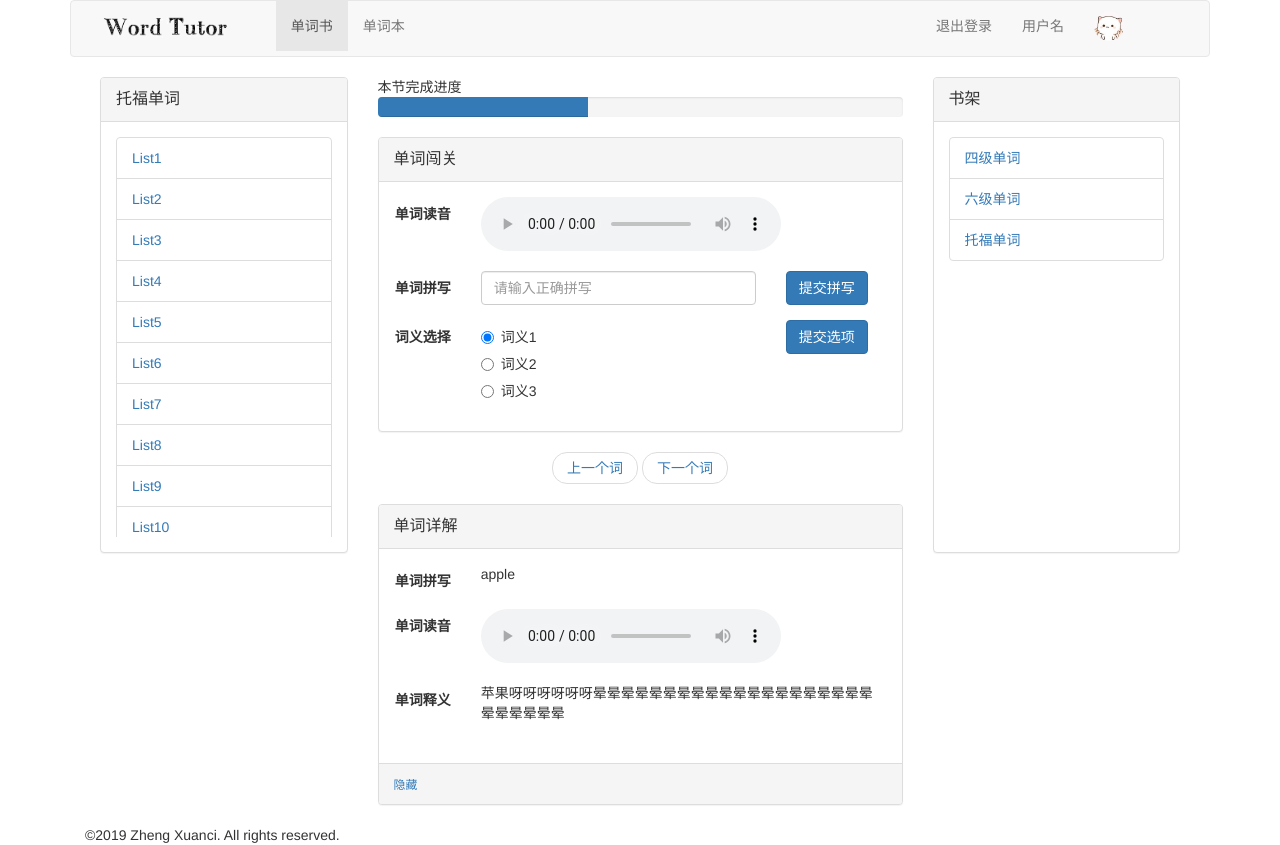
After one commit to CoSineZxc/WordTutor, a Django app: template WordTutor/templates/vocabubook.html in a window 1280 px wide. The commit adds this page. Run offline with Django 3.2, Linux system fonts and the light colour scheme; the template is opened without the code that fills it, so the values that code supplies are empty.

Commit message:
vocabularybook.html

```diff
--- a/WordTutor/static/css/main.css
+++ b/WordTutor/static/css/main.css
@@ -2,3 +2,4 @@ img{ border:none;}
 .navbar-brand img{height:150%;margin-top: -5px}
 /*.img-userlogo{width:40px; margin-top: -15px; }*/
 .img-userlogo{width: 30%;height: 30%;margin-top: -5px;}
+.form-inline input{width:100%}
--- /dev/null
+++ b/WordTutor/templates/vocabubook.html
@@ -0,0 +1,198 @@
+<!DOCTYPE html>
+<html lang="en">
+<head>
+    <meta charset="UTF-8">
+    <meta name="viewport" content="width=device-width, initial-scale=1.0">
+    <title>vocabulary book</title>
+    <link rel="stylesheet" href="../static/plugin/bootstrap.css"/>
+    <link rel="stylesheet" href="../static/css/main.css"/>
+    <script src="../static/plugin/bootstrap.min.js"></script>
+</head>
+<body>
+<div class="container">
+    <!--导航栏-->
+    <div class="navbar navbar-default">
+        <div class="col-md-2">
+            <div class="navbar-header">
+                <a href="#" class="navbar-brand"><img src="../static/images/logo_tran.jpg"/></a>
+            </div>
+        </div>
+        <div class="col-md-6">
+            <ul class="nav navbar-nav navbar-left">
+                <li class="active"><a href="#">单词书</a></li>
+                <li><a href="#">单词本</a></li>
+            </ul>
+        </div>
+        <div class="col-md-4">
+            <ul class="nav navbar-nav navbar-right">
+                <li><a href="login">退出登录</a></li>
+                <li><a href="#">用户名</a></li>
+                <li><a href="#"><img src="../static/images/user_default.jpg" class="img-circle img-userlogo"/></a></li>
+            </ul>
+        </div>
+    </div>
+    <!--内容部分-->
+    <div class="col-md-12">
+        <div class="col-md-3">
+            <div class="panel panel-default">
+                <div class="panel-heading">
+                    <div class="panel-title">
+                        托福单词
+                    </div>
+                </div>
+                <div class="panel-body">
+                    <div style=" overflow-y:auto; overflow-x:auto;  height:400px;">
+                        <ul class="list-group">
+                            <li class="list-group-item"><a href="#">List1</a></li>
+                            <li class="list-group-item"><a href="#">List2</a></li>
+                            <li class="list-group-item"><a href="#">List3</a></li>
+                            <li class="list-group-item"><a href="#">List4</a></li>
+                            <li class="list-group-item"><a href="#">List5</a></li>
+                            <li class="list-group-item"><a href="#">List6</a></li>
+                            <li class="list-group-item"><a href="#">List7</a></li>
+                            <li class="list-group-item"><a href="#">List8</a></li>
+                            <li class="list-group-item"><a href="#">List9</a></li>
+                            <li class="list-group-item"><a href="#">List10</a></li>
+                            <li class="list-group-item"><a href="#">List11</a></li>
+                            <li class="list-group-item"><a href="#">List12</a></li>
+                            <li class="list-group-item"><a href="#">List13</a></li>
+                            <li class="list-group-item"><a href="#">List14</a></li>
+                            <li class="list-group-item"><a href="#">List15</a></li>
+                        </ul>
+                    </div>
+                </div>
+            </div>
+        </div>
+        <div class="col-md-6">
+            <div class="text-justify">本节完成进度</div>
+            <div class="progress">
+                <div class="progress-bar" role="progressbar" aria-valuenow="60"
+                     aria-valuemin="0" aria-valuemax="100" style="width: 40%;">
+                    <span class="sr-only">40% 完成</span>
+                </div>
+            </div>
+            <div class="panel panel-default">
+                <div class="panel-heading">
+                    <div class="panel-title">
+                        单词闯关
+                    </div>
+                </div>
+                <div class="panel-body">
+                    <form class="form-horizontal" role="form">
+                        <div class="form-group">
+                            <label class="col-md-2 control-label">单词读音</label>
+                            <div class="col-md-10">
+                                <audio controls>
+                                    <source src="http://dict.youdao.com/dictvoice?audio=apple" type="audio/mpeg">
+                                    <source src="http://dict.youdao.com/dictvoice?audio=apple" type="audio/ogg">
+                                    <embed height="50" width="100" src="http://dict.youdao.com/dictvoice?audio=apple">
+                                </audio>
+                            </div>
+                        </div>
+                        <div class="form-group">
+                            <label class="col-md-2 control-label">单词拼写</label>
+                            <div class="col-md-7">
+                                <input type="text" class="form-control" placeholder="请输入正确拼写"/>
+                            </div>
+                            <div class="col-md-3">
+                                <input type="button" class="btn btn-primary" value="提交拼写"/>
+                            </div>
+                        </div>
+                        <div class="form-group">
+                            <label class="col-md-2 control-label">词义选择</label>
+                            <div class="col-md-7">
+                                <div class="radio">
+                                    <label>
+                                        <input type="radio" name="optionsRadios" id="optionsRadios1" value="option1"
+                                               checked> 词义1
+                                    </label>
+                                </div>
+                                <div class="radio">
+                                    <label>
+                                        <input type="radio" name="optionsRadios" id="optionsRadios2" value="option2">
+                                        词义2
+                                    </label>
+                                </div>
+                                <div class="radio">
+                                    <label>
+                                        <input type="radio" name="optionsRadios" id="optionsRadios2" value="option2">
+                                        词义3
+                                    </label>
+                                </div>
+                            </div>
+                            <div class="col-md-3">
+                                <input type="button" class="btn btn-primary" value="提交选项"/>
+                            </div>
+                        </div>
+                    </form>
+
+                </div>
+            </div>
+            <ul class="pager">
+                <li><a href="#">上一个词</a></li>
+                <li><a href="#">下一个词</a></li>
+            </ul>
+            <div class="panel panel-default">
+                <div class="panel-heading">
+                    <div class="panel-title">
+                        单词详解
+                    </div>
+                </div>
+                <div class="panel-body">
+                    <form class="form-horizontal" role="form">
+                        <div class="form-group">
+                            <label class="col-md-2 control-label">单词拼写</label>
+                            <div class="col-md-10">
+                                <p>apple</p>
+                            </div>
+                        </div>
+                        <div class="form-group">
+                            <label class="col-md-2 control-label">单词读音</label>
+                            <div class="col-md-10">
+                                <audio controls>
+                                    <source src="http://dict.youdao.com/dictvoice?audio=apple" type="audio/mpeg">
+                                    <source src="http://dict.youdao.com/dictvoice?audio=apple" type="audio/ogg">
+                                    <embed height="50" width="100" src="http://dict.youdao.com/dictvoice?audio=apple">
+                                </audio>
+                            </div>
+                        </div>
+                        <div class="form-group">
+                            <label class="col-md-2 control-label">单词释义</label>
+                            <div class="col-md-10">
+                                <p>
+                                    苹果呀呀呀呀呀呀晕晕晕晕晕晕晕晕晕晕晕晕晕晕晕晕晕晕晕晕晕晕晕晕晕晕
+                                </p>
+                            </div>
+                        </div>
+                    </form>
+                </div>
+                <div class="panel-footer">
+                    <a href="#" class="small">隐藏</a>
+                </div>
+            </div>
+        </div>
+        <div class="col-md-3">
+            <div class="panel panel-default">
+                <div class="panel-heading">
+                    <div class="panel-title">
+                        书架
+                    </div>
+                </div>
+                <div class="panel-body">
+                    <div style=" overflow-y:auto; overflow-x:auto;  height:400px;">
+                        <ul class="list-group">
+                            <li class="list-group-item"><a href="#">四级单词</a></li>
+                            <li class="list-group-item"><a href="#">六级单词</a></li>
+                            <li class="list-group-item"><a href="#">托福单词</a></li>
+                        </ul>
+                    </div>
+                </div>
+            </div>
+        </div>
+    </div>
+    <div class="col-md-12">
+        ©2019 Zheng Xuanci. All rights reserved.
+    </div>
+</div>
+</body>
+</html>
```
Also changed, not shown: WordTutor/templates/homepage.html (+7 -1 lines).
